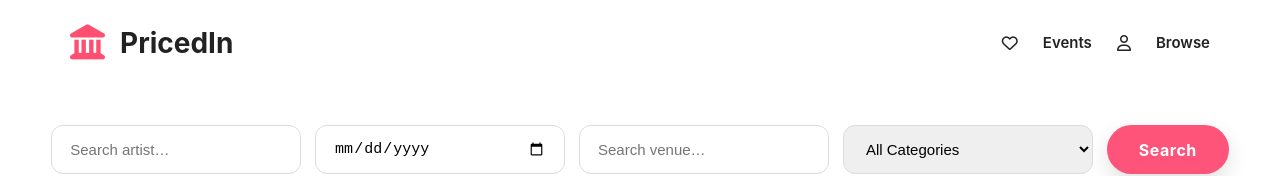
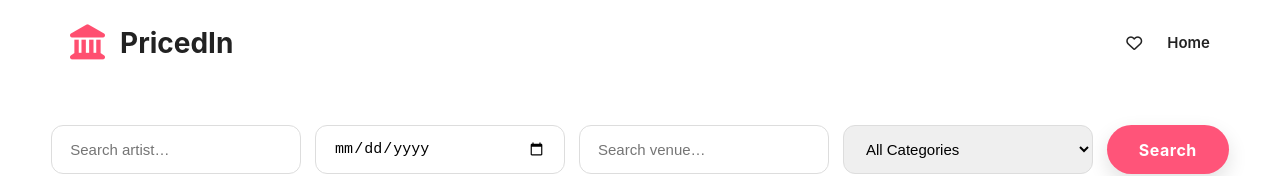
Before and after one commit to Alisha097/Ticket---Frontrunners, a plain HTML site: page Concerts.html in a window 1280 px wide. Shown: the top 176 px of the page. Drawn offline with Linux system fonts and the light colour scheme.

Commit message:
minor changes

```diff
--- a/Concerts.html
+++ b/Concerts.html
@@ -57,11 +57,7 @@
 
 <i class="fa-regular fa-heart"></i>
 
-<a href="#">Events</a>
-
-<i class="fa-regular fa-user"></i>
-
-<a href="#">Browse</a>
+<a href="index.html">Home</a>
 
 </div>
 
```
